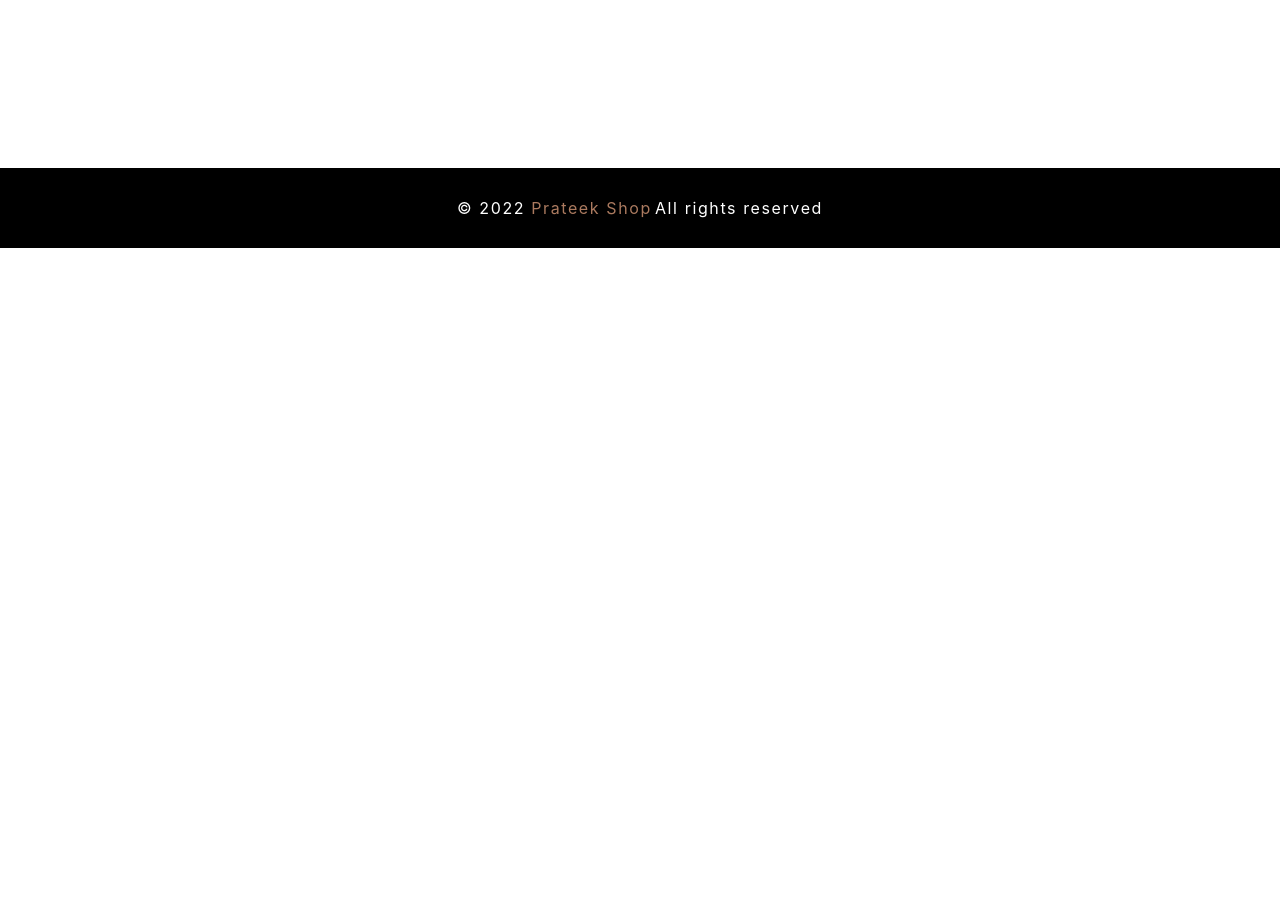
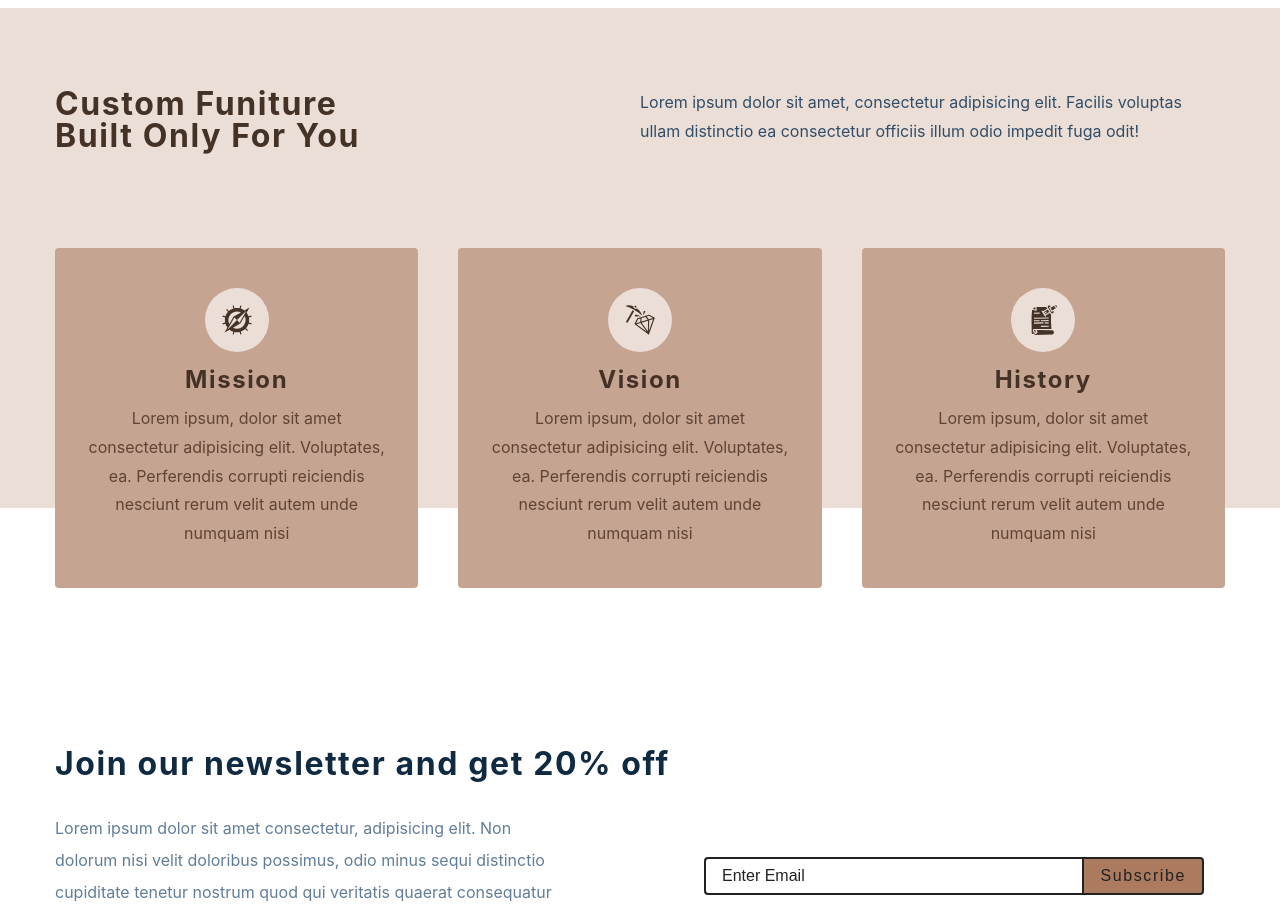
Before and after one commit to prateekbadjatya/Shoping-app, a React (Create React App) app: page / in a window 1280 px wide. Shown: the part 712-1627 px from the top of the page. Before the commit the page ends 960 px from the top, so only its background shows below. Built offline with nearby package versions, Linux system fonts and the light colour scheme.

Commit message:
add home page services and contact page

```diff
--- a/src/components/Contact.js
+++ b/src/components/Contact.js
@@ -1,9 +1,33 @@
-import React from 'react'
-import styled from 'styled-components'
+import React from 'react';
+import styled from 'styled-components';
 
 const Contact = () => {
-  return <h4>contact section</h4>
-}
+  return (
+    <Wrapper>
+      <div class="section-center">
+        <h3>Join our newsletter and get 20% off</h3>
+        <div className="content">
+          <p>
+            Lorem ipsum dolor sit amet consectetur, adipisicing elit. Non
+            dolorum nisi velit doloribus possimus, odio minus sequi distinctio
+            cupiditate tenetur nostrum quod qui veritatis quaerat consequatur
+            cum impedit eveniet quasi!
+          </p>
+          <form className="contact-form">
+            <input
+              type="email"
+              className="form-input"
+              placeholder="Enter Email"
+            />
+            <button type="submit" className="submit-btn">
+              Subscribe
+            </button>
+          </form>
+        </div>
+      </div>
+    </Wrapper>
+  );
+};
 const Wrapper = styled.section`
   padding: 5rem 0;
   h3 {
@@ -67,6 +91,6 @@ const Wrapper = styled.section`
   @media (min-width: 1280px) {
     padding: 15rem 0;
   }
-`
+`;
 
-export default Contact
+export default Contact;
--- a/src/components/Services.js
+++ b/src/components/Services.js
@@ -1,10 +1,37 @@
-import React from 'react'
-import styled from 'styled-components'
-import { services } from '../utils/constants'
+import React from 'react';
+import styled from 'styled-components';
+import { services } from '../utils/constants';
 
 const Services = () => {
-  return <h4>services </h4>
-}
+  return (
+    <Wrapper>
+      <div className="section-center">
+        <article className="header">
+          <h3>
+            Custom Funiture <br /> built only for You
+          </h3>
+          <p>
+            Lorem ipsum dolor sit amet, consectetur adipisicing elit. Facilis
+            voluptas ullam distinctio ea consectetur officiis illum odio impedit
+            fuga odit!
+          </p>
+        </article>
+        <div className="services-center">
+          {services.map(service => {
+            const { id, icon, title, text } = service;
+            return (
+              <article key={id} className="service">
+                <span className="icon">{icon}</span>
+                <h4>{title}</h4>
+                <p>{text}</p>
+              </article>
+            );
+          })}
+        </div>
+      </div>
+    </Wrapper>
+  );
+};
 
 const Wrapper = styled.section`
   h3,
@@ -21,7 +48,6 @@ const Wrapper = styled.section`
   p {
     margin-bottom: 0;
     line-height: 1.8;
-    color: var(--clr-primary-3);
   }
   .services-center {
     margin-top: 4rem;
@@ -68,5 +94,16 @@ const Wrapper = styled.section`
       transform: translateY(5rem);
     }
   }
-`
-export default Services
+`;
+export default Services;
+
+/*
+
+
+
+
+
+
+
+
+*/
--- a/src/pages/HomePage.js
+++ b/src/pages/HomePage.js
@@ -4,7 +4,9 @@ const HomePage = () => {
   return (
     <main>
       <Hero />
-      <FeaturedProducts />
+      {/* <FeaturedProducts /> */}
+      <Services />
+      <Contact />
     </main>
   );
 };
```
